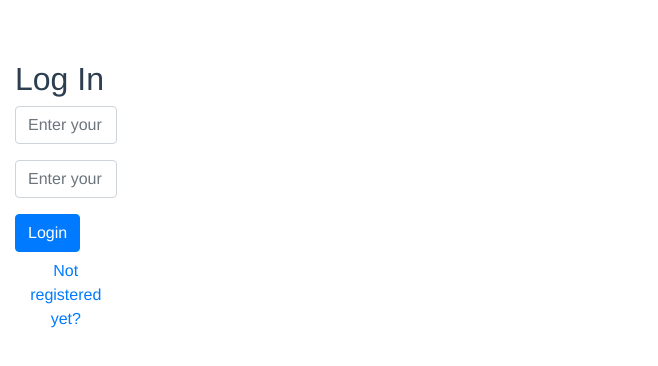
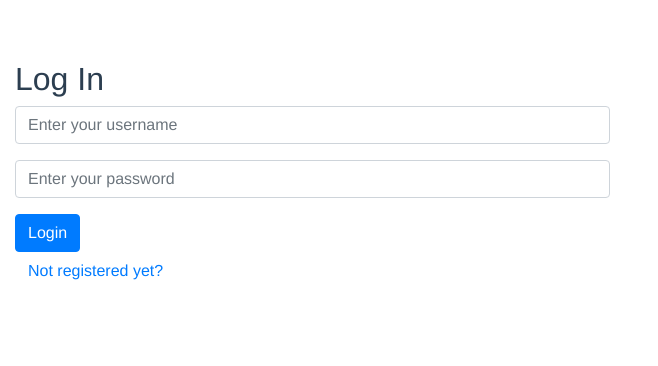
Before and after one commit to gaborbencsik/tip-game-web, a Vue app: page /match-list in a window 1280 px wide. Shown: the top 366 px of the page, without its empty margins (0-658 px from the left). Built offline with nearby package versions, Linux system fonts and the light colour scheme.

Commit message:
login ui fix

```diff
--- a/src/App.vue
+++ b/src/App.vue
@@ -5,15 +5,13 @@
       <navbar></navbar>
     </div>
     <div v-else class="row container-fluid">
+      <div class="col-md-6 col-xs-8 col-xs-offset-2">
       <div v-if="true">
-        <div class="col-md-6 col-xs-8 col-xs-offset-2">
-          <login></login>
-        </div>
+        <login></login>
       </div>
       <div v-else>
-        <div class="col-md-6 col-xs-8 col-xs-offset-2">
-          <registration></registration>
-        </div>
+        <registration></registration>
+      </div>
       </div>
     </div>
     <router-view class="container"></router-view>
```
